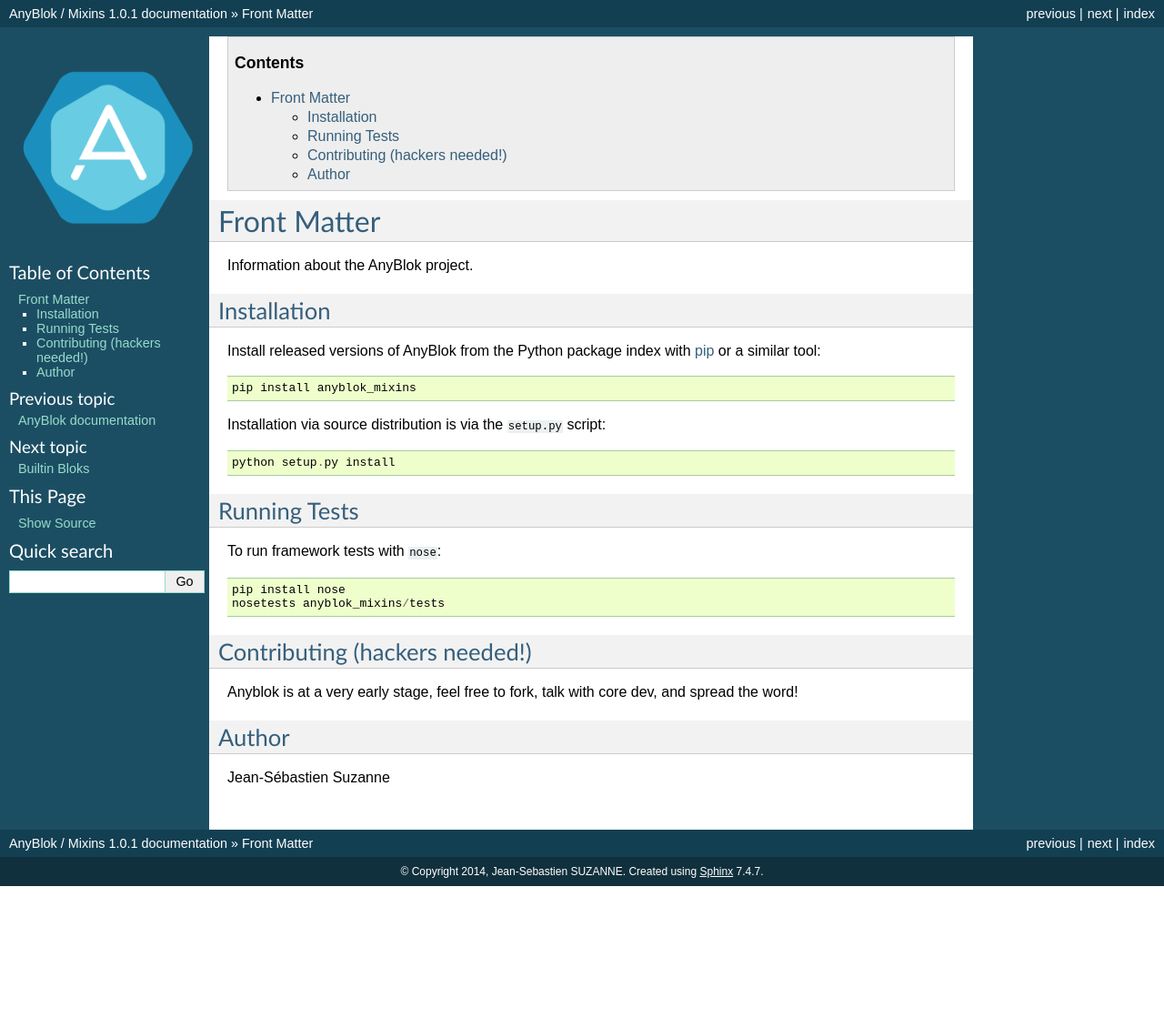
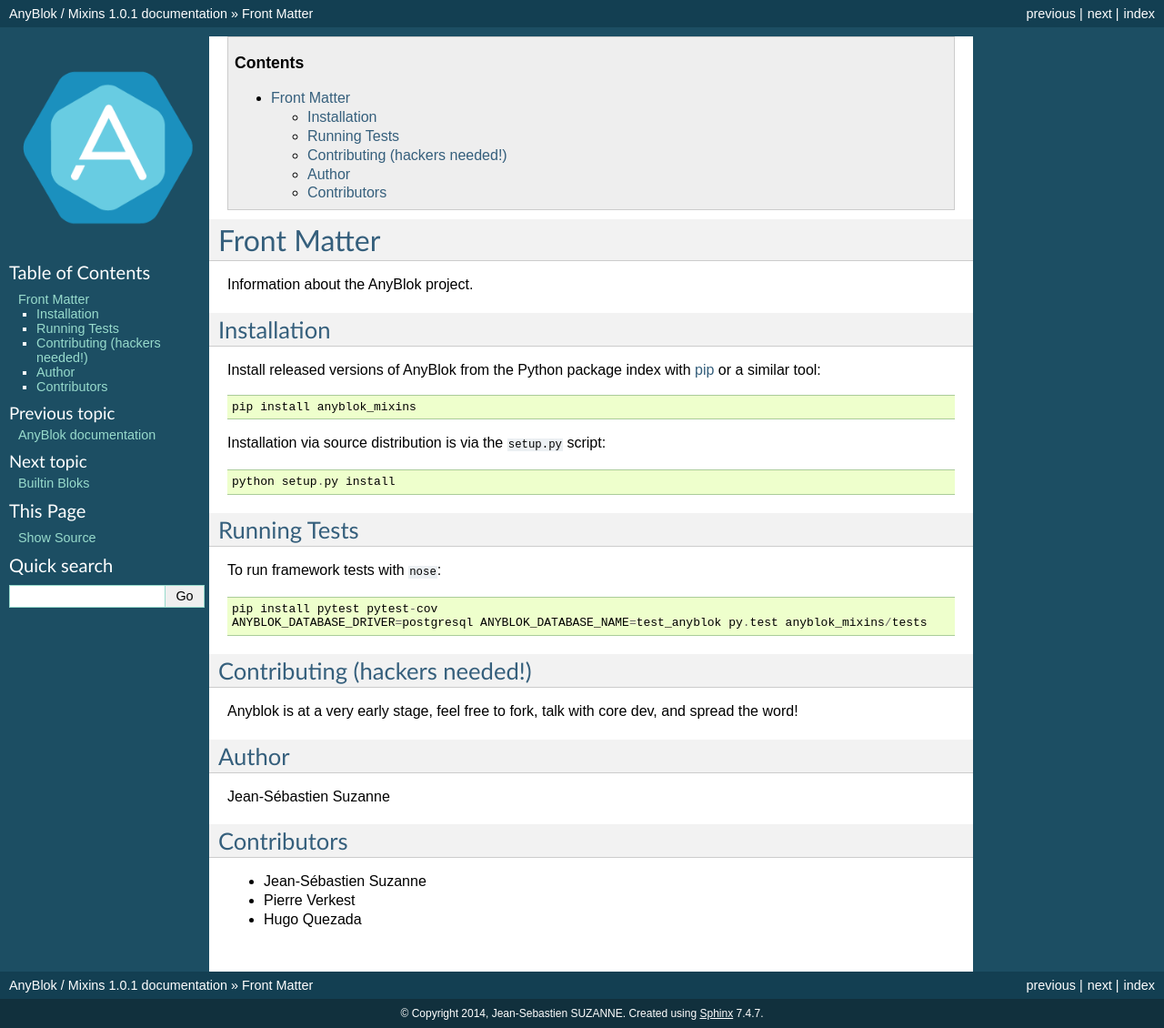
Before and after one commit to AnyBlok/anyblok_mixins, a Sphinx documentation site: the page built from doc/FRONT.rst, in a window 1280 px wide. Shown: the whole page at 91% size. Built offline with Sphinx 7.4.7, drawn with Linux system fonts in a browser that asks for light colours; the version number is read from the project's files by our own code; before the commit the page ends 974 px from its top, so only the background shows below that.

Commit message:
Updated Front

```diff
--- a/doc/FRONT.rst
+++ b/doc/FRONT.rst
@@ -36,8 +36,8 @@
 
 To run framework tests with ``nose``::
 
-    pip install nose
-    nosetests anyblok_mixins/tests
+    pip install pytest pytest-cov
+    ANYBLOK_DATABASE_DRIVER=postgresql ANYBLOK_DATABASE_NAME=test_anyblok py.test anyblok_mixins/tests
 
 
 Contributing (hackers needed!)
@@ -49,3 +49,10 @@
 ------
 
 Jean-Sébastien Suzanne
+
+Contributors
+------------
+
+* Jean-Sébastien Suzanne
+* Pierre Verkest
+* Hugo Quezada
```
Also changed, not shown: setup.py (+1 -7 lines).
